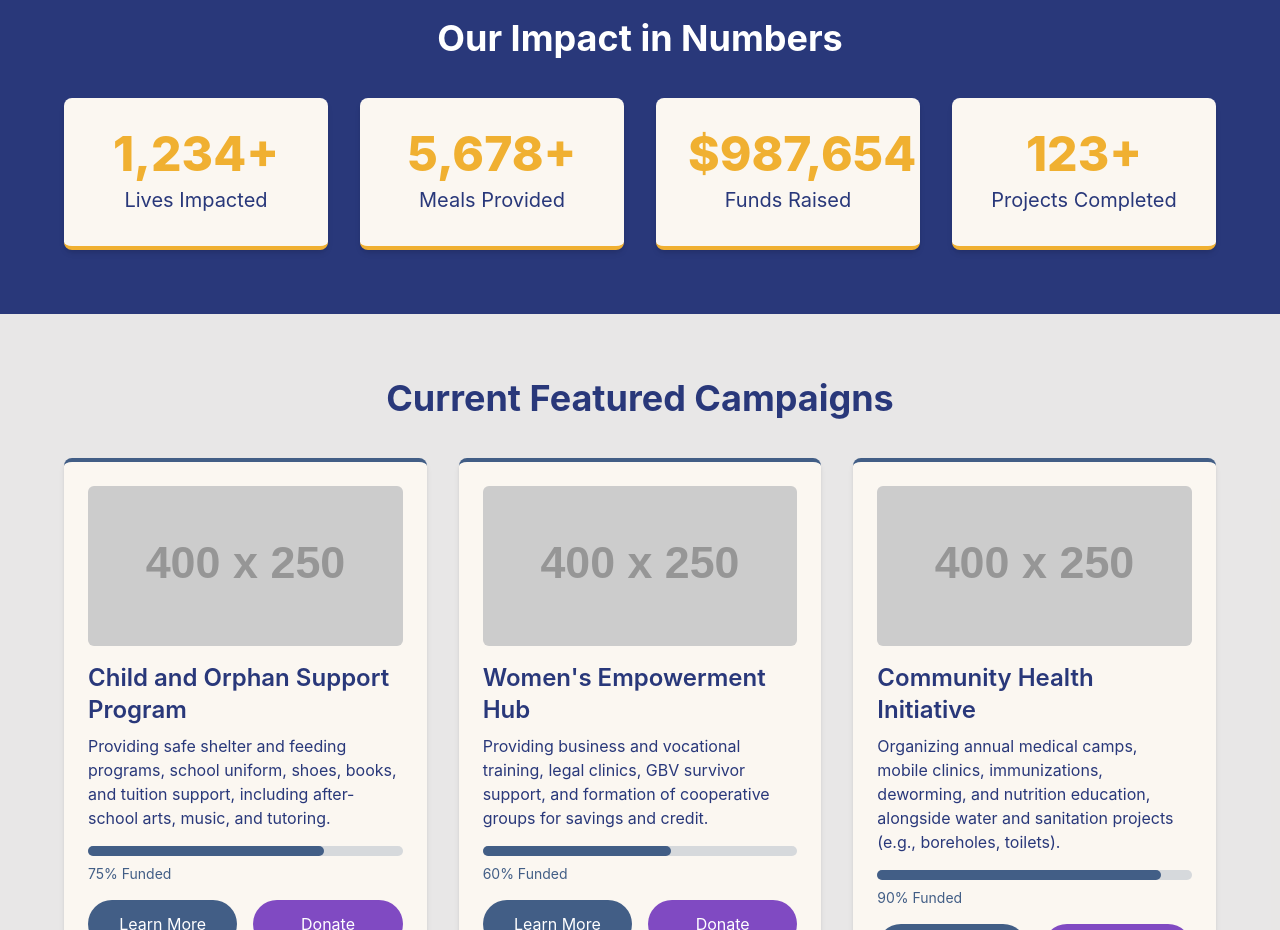
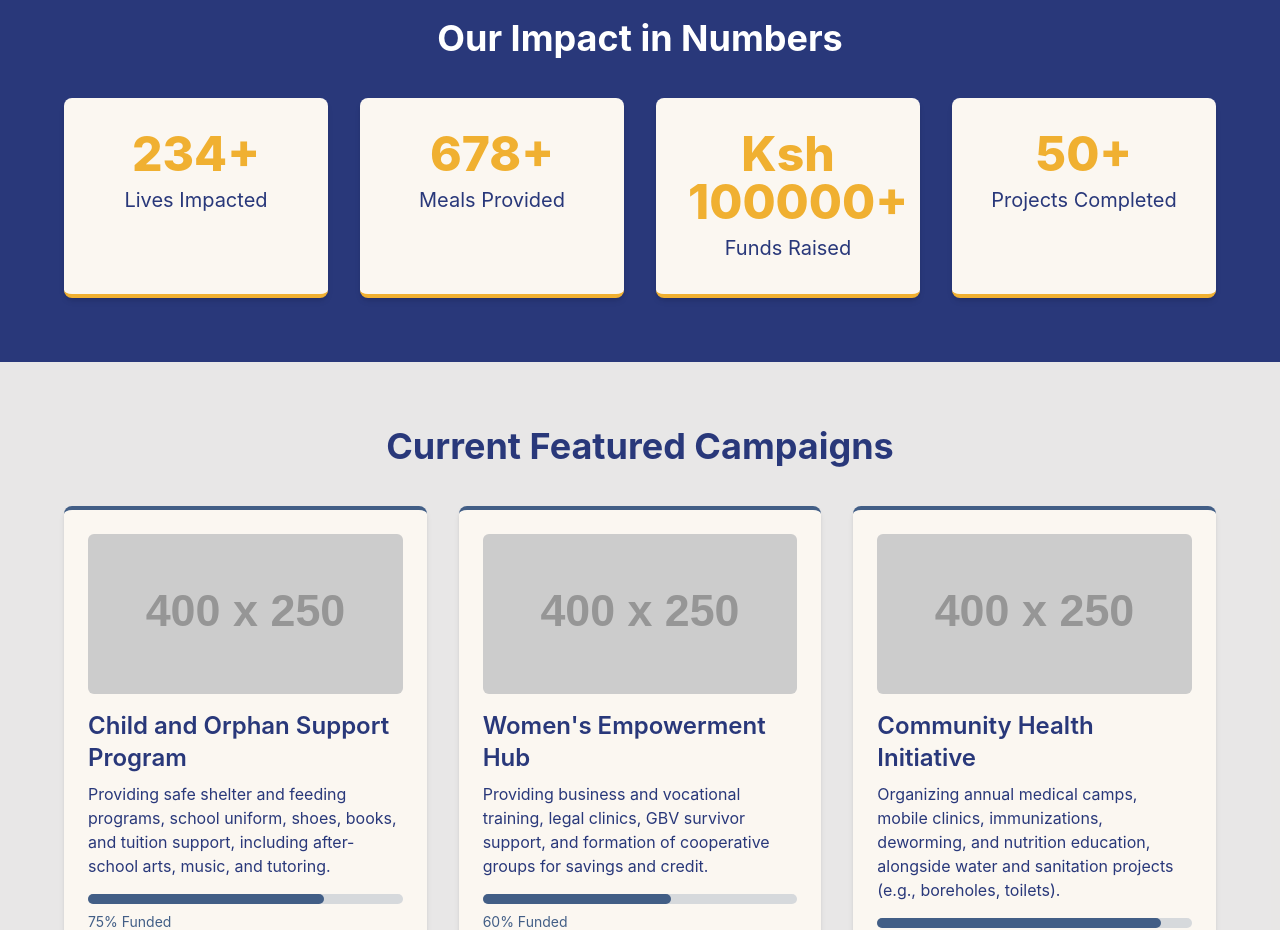
Before and after one commit to KogoX/JMS-SMARTTECH, a React (Vite) app: page / in a window 1280 px wide. Shown: the part 1280-2210 px from the top of the page. Built offline with nearby package versions, Linux system fonts and the light colour scheme.

Commit message:
update the achievements

```diff
--- a/src/pages/HomePage.jsx
+++ b/src/pages/HomePage.jsx
@@ -173,7 +173,7 @@ const HomePage = ({ onNavigate }) => (
               className="text-5xl font-extrabold mb-2"
               style={{ color: COLORS.goldenYellowHands }}
             >
-              1,234+
+              234+
             </div>
             <p className="text-xl">Lives Impacted</p>
           </div>
@@ -189,7 +189,7 @@ const HomePage = ({ onNavigate }) => (
               className="text-5xl font-extrabold mb-2"
               style={{ color: COLORS.goldenYellowHands }}
             >
-              5,678+
+              678+
             </div>
             <p className="text-xl">Meals Provided</p>
           </div>
@@ -205,7 +205,7 @@ const HomePage = ({ onNavigate }) => (
               className="text-5xl font-extrabold mb-2"
               style={{ color: COLORS.goldenYellowHands }}
             >
-              $987,654
+              Ksh 100000+
             </div>
             <p className="text-xl">Funds Raised</p>
           </div>
@@ -221,7 +221,7 @@ const HomePage = ({ onNavigate }) => (
               className="text-5xl font-extrabold mb-2"
               style={{ color: COLORS.goldenYellowHands }}
             >
-              123+
+              50+
             </div>
             <p className="text-xl">Projects Completed</p>
           </div>
```
